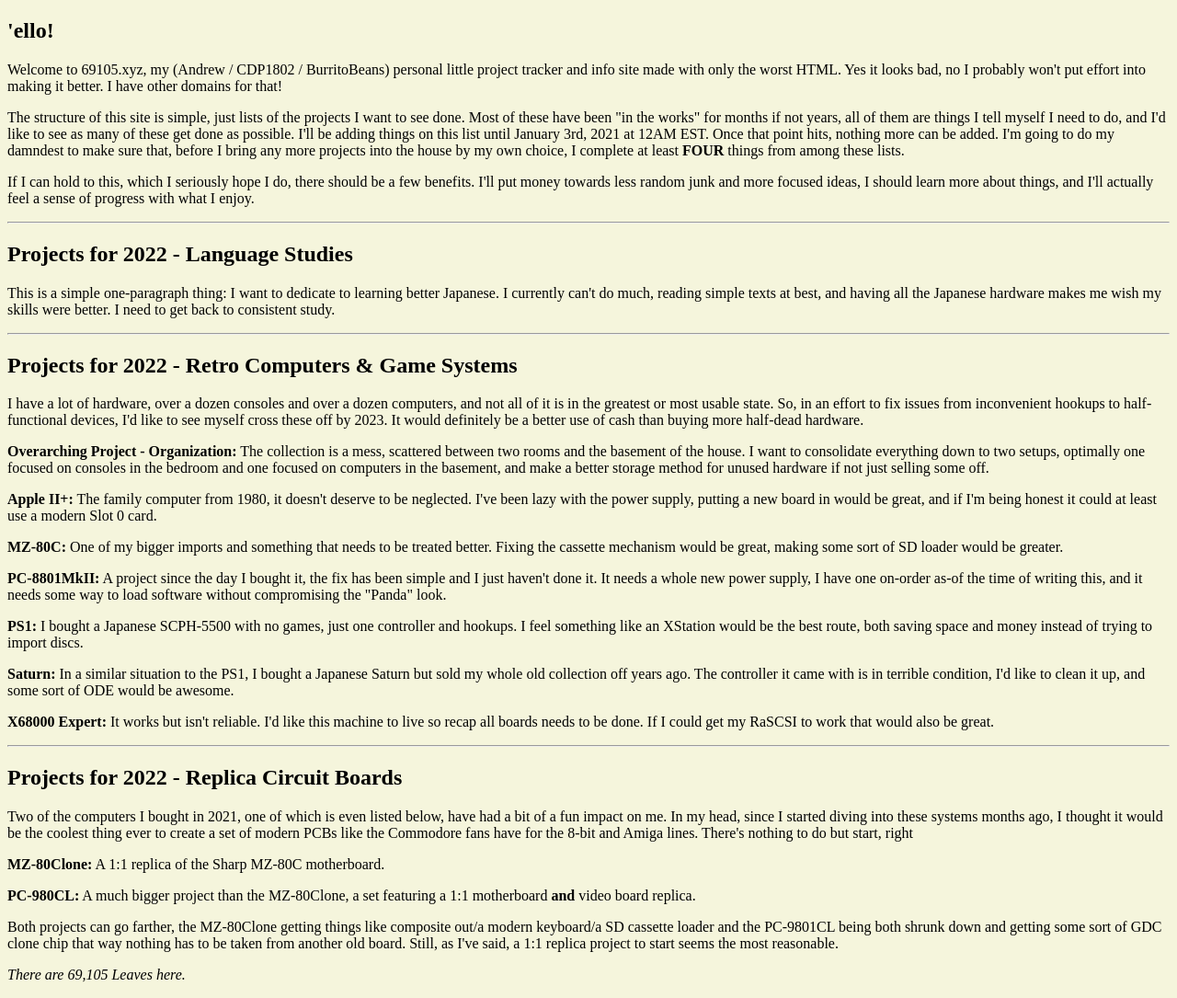
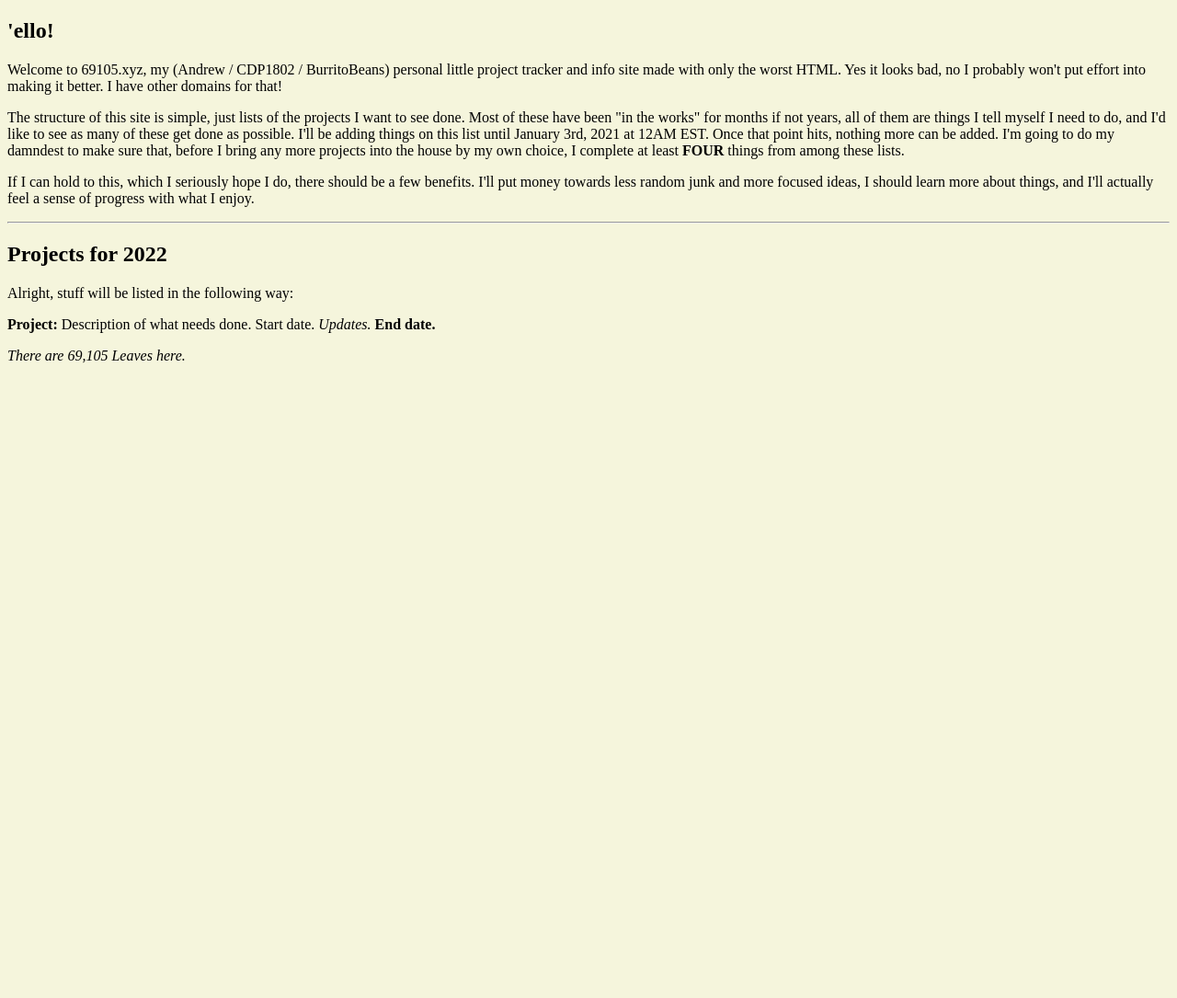
Before and after one commit to Terwilliger69105/69105.xyz, a plain HTML site: page index.html in a window 1280 px wide. Shown: the whole page at 92% size. After the commit the page ends 800 px from the top, so only its background shows below. Drawn offline with Linux system fonts and the light colour scheme.

Commit message:
Update index.html

```diff
--- a/index.html
+++ b/index.html
@@ -15,29 +15,10 @@
   </article>
   <hr>
   <article>
-    <h2>Projects for 2022 - Language Studies</h2>
-    <p>This is a simple one-paragraph thing: I want to dedicate to learning better Japanese. I currently can't do much, reading simple texts at best, and having all the Japanese hardware makes me wish my skills were better. I need to get back to consistent study.</p>
-  </article>
-  <hr>
-  <article>
-    <h2>Projects for 2022 - Retro Computers & Game Systems</h2>
-    <p>I have a lot of hardware, over a dozen consoles and over a dozen computers, and not all of it is in the greatest or most usable state. So, in an effort to fix issues from inconvenient hookups to half-functional devices, I'd like to see myself cross these off by 2023. It would definitely be a better use of cash than buying more half-dead hardware.</p>
-    <p><b>Overarching Project - Organization:</b> The collection is a mess, scattered between two rooms and the basement of the house. I want to consolidate everything down to two setups, optimally one focused on consoles in the bedroom and one focused on computers in the basement, and make a better storage method for unused hardware if not just selling some off.
-    <p><b>Apple II+:</b> The family computer from 1980, it doesn't deserve to be neglected. I've been lazy with the power supply, putting a new board in would be great, and if I'm being honest it could at least use a modern Slot 0 card.</p>
-    <p><b>MZ-80C:</b> One of my bigger imports and something that needs to be treated better. Fixing the cassette mechanism would be great, making some sort of SD loader would be greater.
-    <p><b>PC-8801MkII:</b> A project since the day I bought it, the fix has been simple and I just haven't done it. It needs a whole new power supply, I have one on-order as-of the time of writing this, and it needs some way to load software without compromising the "Panda" look.
-    <p><b>PS1:</b> I bought a Japanese SCPH-5500 with no games, just one controller and hookups. I feel something like an XStation would be the best route, both saving space and money instead of trying to import discs.</p>
-    <p><b>Saturn:</b> In a similar situation to the PS1, I bought a Japanese Saturn but sold my whole old collection off years ago. The controller it came with is in terrible condition, I'd like to clean it up, and some sort of ODE would be awesome.</p>
-    <p><b>X68000 Expert:</b> It works but isn't reliable. I'd like this machine to live so recap all boards needs to be done. If I could get my RaSCSI to work that would also be great.</p>
-  </article>
-  <hr>
-  <article>
-    <h2>Projects for 2022 - Replica Circuit Boards</h2>
-    <p>Two of the computers I bought in 2021, one of which is even listed below, have had a bit of a fun impact on me. In my head, since I started diving into these systems months ago, I thought it would be the coolest thing ever to create a set of modern PCBs like the Commodore fans have for the 8-bit and Amiga lines. There's nothing to do but start, right</p>
-    <p><b>MZ-80Clone:</b> A 1:1 replica of the Sharp MZ-80C motherboard.</p>
-    <p><b>PC-980CL:</b> A much bigger project than the MZ-80Clone, a set featuring a 1:1 motherboard <b>and</b> video board replica.</p>
-    <p>Both projects can go farther, the MZ-80Clone getting things like composite out/a modern keyboard/a SD cassette loader and the PC-9801CL being both shrunk down and getting some sort of GDC clone chip that way nothing has to be taken from another old board. Still, as I've said, a 1:1 replica project to start seems the most reasonable.</p>
-  </article>
+    <h2>Projects for 2022</h2>
+    <p>Alright, stuff will be listed in the following way:</p>
+    <p><b>Project:</b> Description of what needs done. Start date. <i>Updates.</i> <b>End date.</b>
+   </article>
 </body>
 
 <footer>
```
